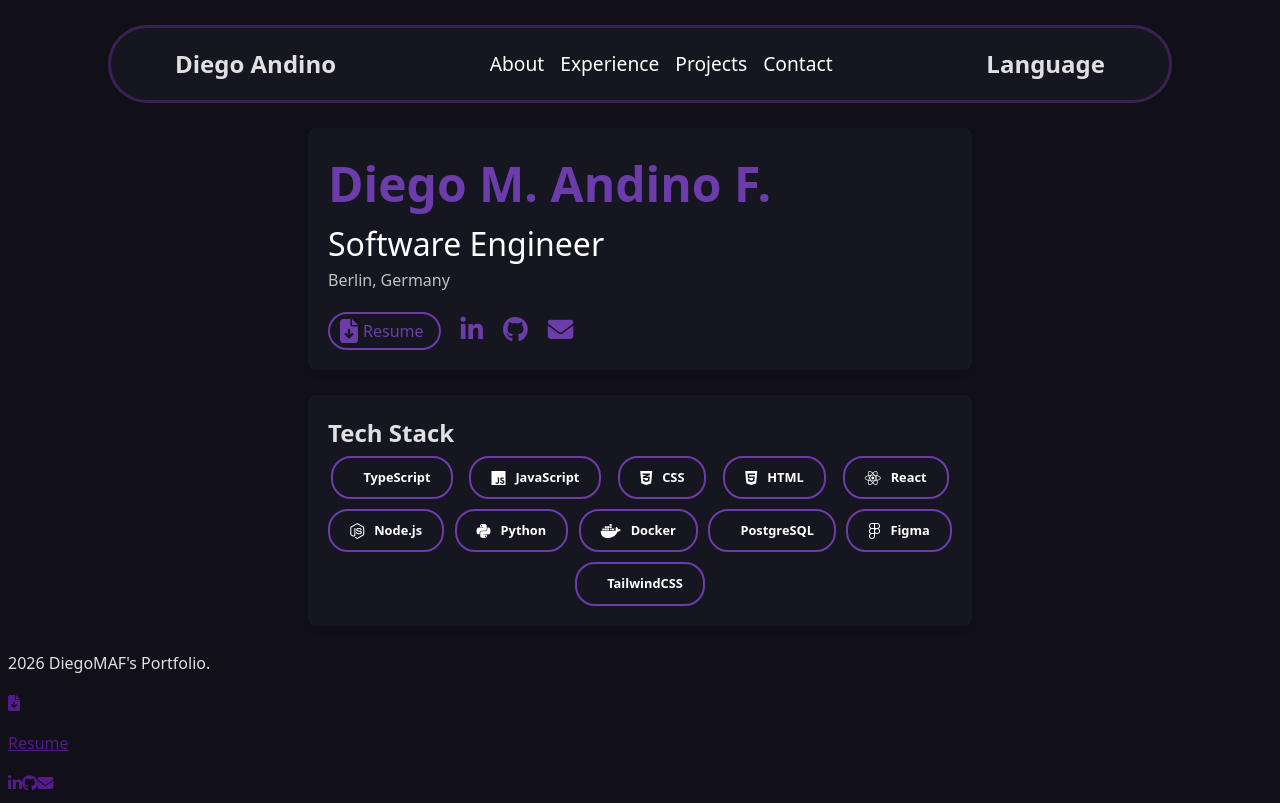
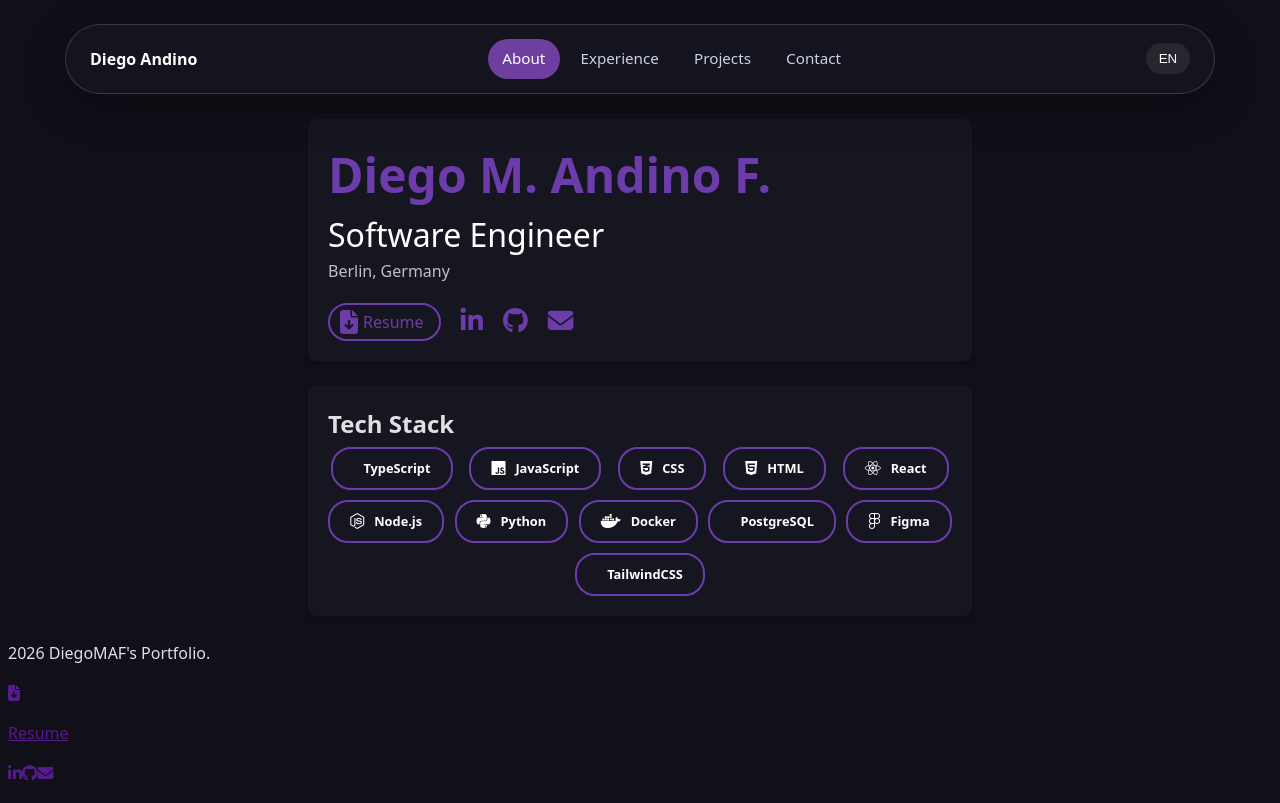
Before and after one commit to soyDiegomaf/Diegomaf-Portfolio, a React (Vite) app: page / in a window 1280 px wide. Built offline with nearby package versions, Linux system fonts and the light colour scheme; some icons are missing.

Commit message:
update: mejoras del estilo del navbar mas las acciones de scroll

```diff
--- a/src/components/NavBar/NavBar.jsx
+++ b/src/components/NavBar/NavBar.jsx
@@ -1,26 +1,73 @@
-import style from './NavBar.module.css'
+import { useEffect, useState } from "react";
+import styles from "./NavBar.module.css";
+
+const links = [
+  { label: "About", href: "#about" },
+  { label: "Experience", href: "#experience" },
+  { label: "Projects", href: "#projects" },
+  { label: "Contact", href: "#contact" },
+];
 
 function NavBar() {
+  const [activeSection, setActiveSection] = useState("about");
+  const [isHidden, setIsHidden] = useState(false);
+  const [lastScrollY, setLastScrollY] = useState(0);
+
+  useEffect(() => {
+    function handleScroll() {
+      const currentScrollY = window.scrollY;
+
+      setIsHidden(currentScrollY > lastScrollY && currentScrollY > 120);
+      setLastScrollY(currentScrollY);
+
+      links.forEach((link) => {
+        const section = document.querySelector(link.href);
+
+        if (section) {
+          const sectionTop = section.offsetTop - 120;
+          const sectionBottom = sectionTop + section.offsetHeight;
+
+          if (currentScrollY >= sectionTop && currentScrollY < sectionBottom) {
+            setActiveSection(link.href.replace("#", ""));
+          }
+        }
+      });
+    }
+
+    window.addEventListener("scroll", handleScroll);
+    handleScroll();
+
+    return () => window.removeEventListener("scroll", handleScroll);
+  }, [lastScrollY]);
+
   return (
-    <header className={style.navbar}>
-      <h2>Diego Andino</h2>
-      <ul className={style.navlinks}>
-        <li>
-          <a href="#home">About</a>
-        </li>
-        <li>
-          <a href="#about">Experience</a>
-        </li>
-        <li>
-          <a href="#projects">Projects</a>
-        </li>
-        <li>
-          <a href="#contact">Contact</a>
-        </li>
-      </ul>
-      <h2>Language</h2>
+    <header className={`${styles.navbar} ${isHidden ? styles.hidden : ""}`}>
+      <a href="#about" className={styles.logo}>
+        Diego Andino
+      </a>
+
+      <nav>
+        <ul className={styles.navlinks}>
+          {links.map((link) => {
+            const sectionName = link.href.replace("#", "");
+
+            return (
+              <li key={link.href}>
+                <a
+                  href={link.href}
+                  className={activeSection === sectionName ? styles.active : ""}
+                >
+                  {link.label}
+                </a>
+              </li>
+            );
+          })}
+        </ul>
+      </nav>
+
+      <button className={styles.languageButton}>EN</button>
     </header>
-  )
+  );
 }
 
-export default NavBar
+export default NavBar;
--- a/src/components/NavBar/NavBar.module.css
+++ b/src/components/NavBar/NavBar.module.css
@@ -1,33 +1,101 @@
 .navbar {
+  position: sticky;
+  top: 24px;
+  z-index: 100;
+
   display: flex;
   justify-content: space-between;
   align-items: center;
-  padding: 1rem 4rem;
-  border-radius: 50px;
-  background-color: #161620;
-  height: 40px;
-  margin: 25px 100px;
-  border: #372252 solid 3px;
-  position: sticky;
-  top: 25px;
+
+  width: min(100% - 2rem, 1100px);
+  margin: 24px auto;
+  padding: 0.85rem 1.5rem;
+
+  background: rgba(22, 22, 32, 0.85);
+  border: 1px solid rgba(152, 109, 166, 0.35);
+  border-radius: 999px;
+  backdrop-filter: blur(14px);
+
+  box-shadow: 0 12px 40px rgba(0, 0, 0, 0.35);
+
+  transition:
+    transform 0.3s ease,
+    opacity 0.3s ease,
+    border-radius 0.3s ease;
 }
 
-.navbar .navlinks {
-  list-style: none;
-  display: flex;
-  gap: 1rem;
-  padding-left: 0px;
+.hidden {
+  transform: translateY(-120%);
+  opacity: 0;
 }
 
-.navbar .navlinks a {
+.logo {
   color: #fff;
+  font-size: 1rem;
+  font-weight: 700;
   text-decoration: none;
-  font-size: 1.2rem;
-  &.active {
-    anchor-name: --active;
+  white-space: nowrap;
+}
+
+.navlinks {
+  display: flex;
+  align-items: center;
+  gap: 0.4rem;
+
+  list-style: none;
+  margin: 0;
+  padding: 0;
+}
+
+.navlinks a {
+  display: inline-block;
+  padding: 0.55rem 0.9rem;
+
+  color: #cfcfe6;
+  text-decoration: none;
+  font-size: 0.95rem;
+  border-radius: 999px;
+
+  transition:
+    color 0.2s ease,
+    background-color 0.2s ease;
+}
+
+.navlinks a:hover {
+  color: #fff;
+  background-color: rgba(152, 109, 166, 0.16);
+}
+
+.navlinks a.active {
+  color: #fff;
+  background-color: #6f3fa0;
+}
+
+.languageButton {
+  border: 0;
+  border-radius: 999px;
+  padding: 0.5rem 0.8rem;
+
+  background-color: rgba(255, 255, 255, 0.08);
+  color: #fff;
+
+  cursor: pointer;
+}
+
+.languageButton:hover {
+  background-color: rgba(255, 255, 255, 0.15);
+}
+
+@media (max-width: 760px) {
+  .navbar {
+    padding: 0.75rem 1rem;
+  }
+
+  .logo {
+    font-size: 0.9rem;
+  }
+
+  .navlinks {
+    display: none;
   }
 }
-
-.navbar .navlinks a:hover {
-  color: #986da6;
-}
--- a/src/index.css
+++ b/src/index.css
@@ -6,6 +6,10 @@
   color-scheme: light dark;
   color: rgba(255, 255, 255, 0.87);
   background-color: #110F18;
+}
+
+html {
+  scroll-behavior: smooth;
 }
 
 /*
```
